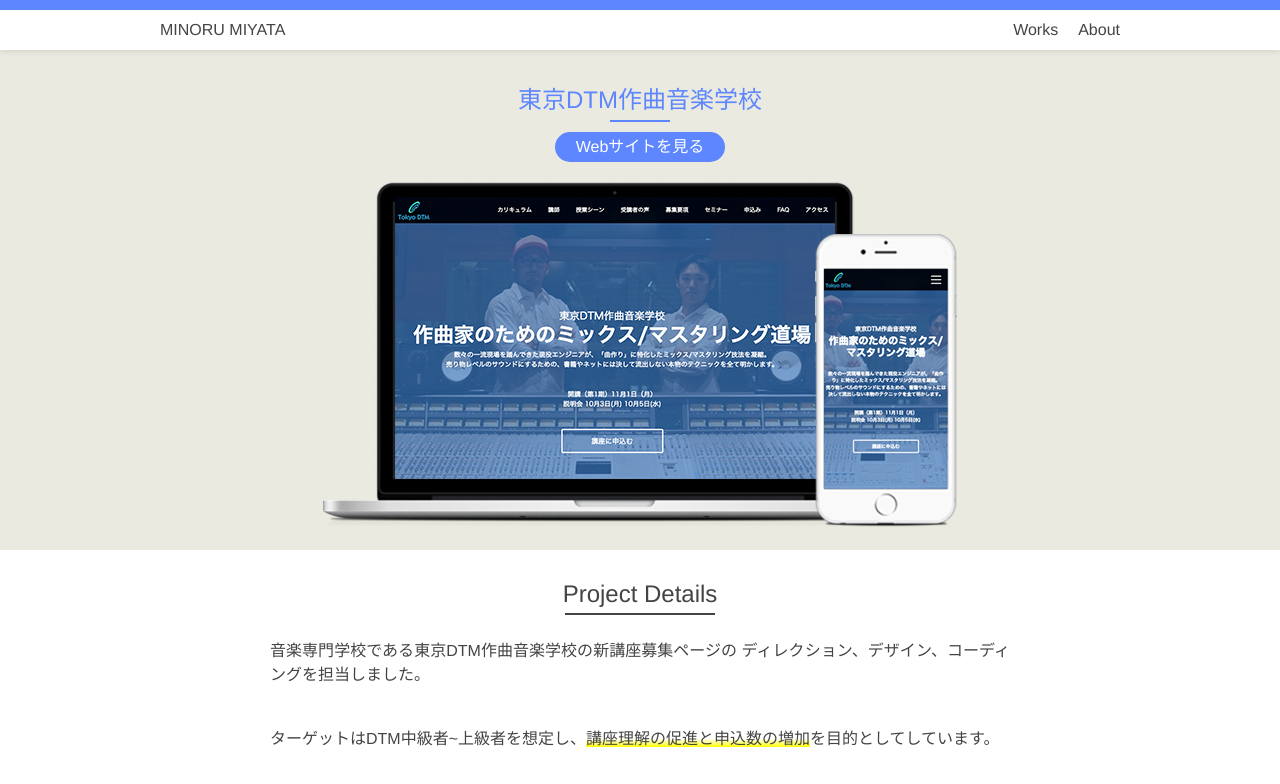
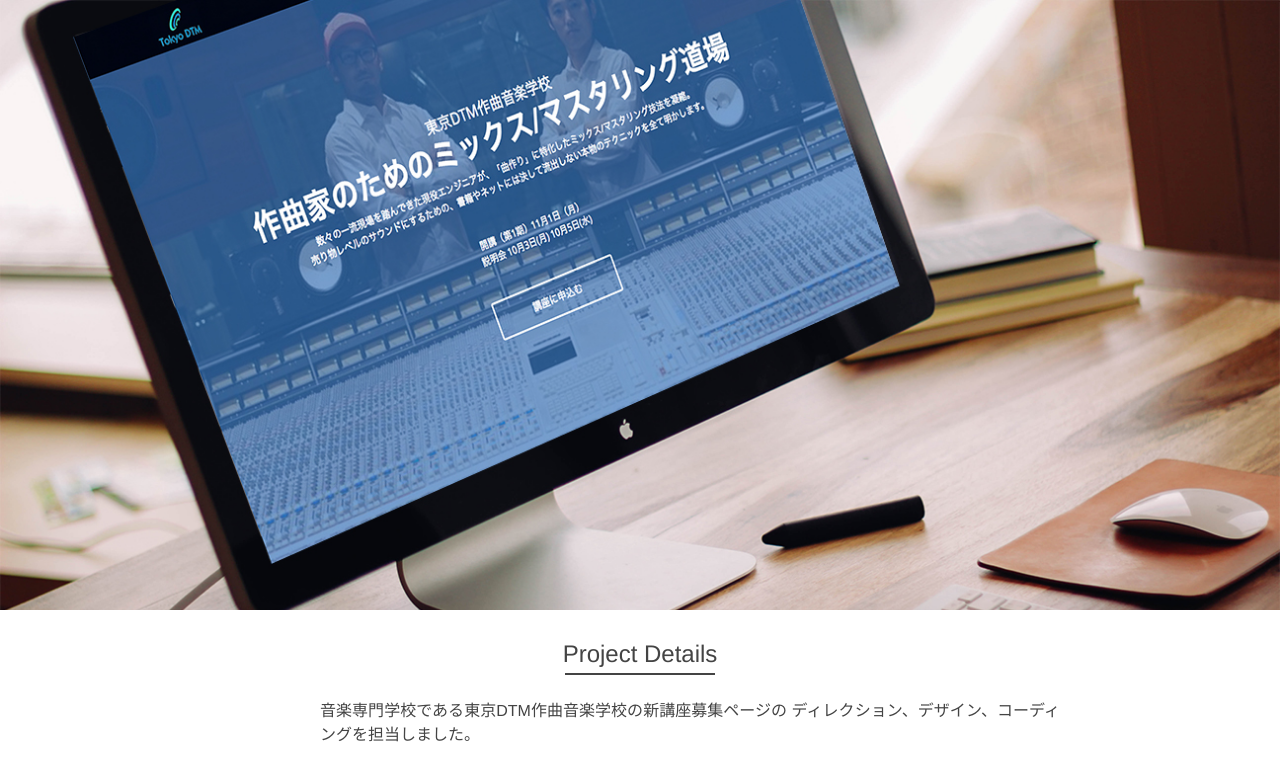
Before and after one commit to miyarappo/portfolio, a plain HTML site: page works/tokyodtm.html in a window 1280 px wide. Shown: the top 784 px of the page. Drawn offline with Linux system fonts and the light colour scheme.

Commit message:
詳細ページのトップを変更

```diff
--- a/sass/_page_works.scss
+++ b/sass/_page_works.scss
@@ -32,10 +32,17 @@
 
 .top {
   width: 100%;
-  height: 500px;
-  background: $bGray;
+  height: 70vh;
+  // background: $bGray;
   padding-top: 50px;
   text-align: center;
+  background: url(../images/works/tokyodtm/mock.jpg);
+  background-size: cover;
+  // img {
+  //   background-size: cover;
+  //   width: 100%;
+  //   height: 500px;
+  // }
   h2 {
     margin-top: 30px;
     font-size: 24px;
--- a/sass/_setting.scss
+++ b/sass/_setting.scss
@@ -19,8 +19,16 @@
   color: $bBlack;
 }
 
+.small {
+  font-size: 12px;
+}
+
+.large {
+  font-size: 20px;
+}
+
 .container {
-  width: 960px;
+  width: 640px;
   margin: 0 auto;
 }
 
--- a/works/tokyodtm.html
+++ b/works/tokyodtm.html
@@ -7,7 +7,7 @@
     <link href="https://maxcdn.bootstrapcdn.com/font-awesome/4.7.0/css/font-awesome.min.css" rel="stylesheet" integrity="sha384-wvfXpqpZZVQGK6TAh5PVlGOfQNHSoD2xbE+QkPxCAFlNEevoEH3Sl0sibVcOQVnN" crossorigin="anonymous">
   </head>
   <body>
-    <header>
+    <!-- <header>
       <div class="header-top">
       </div>
       <div class="container">
@@ -17,11 +17,11 @@
           <li>About</li>
         </ul>
       </div>
-    </header>
+    </header> -->
     <section class="top">
-      <h2>東京DTM作曲音楽学校</h2>
-      <a href="#">Webサイトを見る</a>
-      <img src="../images/works/tokyodtm/tokyodtm_top.png" alt="tokyodtm_top">
+      <!-- <h2>東京DTM作曲音楽学校</h2> -->
+      <!-- <a href="#">Webサイトを見る</a> -->
+      <!-- <img src="../images/works/tokyodtm/mock.jpg" alt="tokyodtm_top"> -->
     </section>
     <main>
       <section class="project-details">
```
Also changed, not shown: css/style.css, images/works/tokyodtm/mock.jpg (added).
